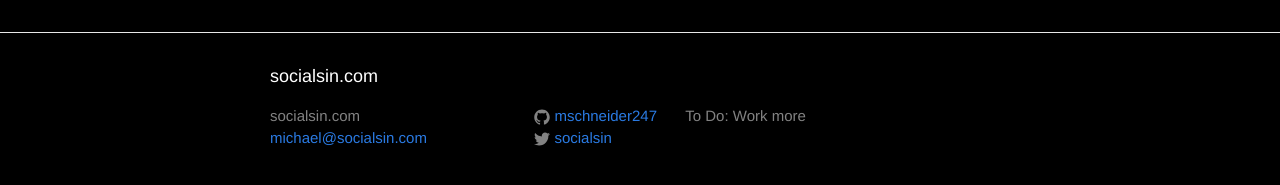
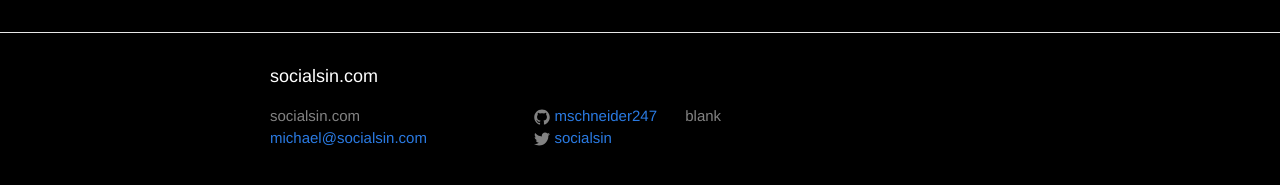
Before and after one commit to mschneider247/mschneider247.github.io, a Jekyll site: the page built from index.html, in a window 1280 px wide. Shown: the part 379-564 px from the top of the page. Built offline with Jekyll 4.4.1, drawn with Linux system fonts in a browser that asks for light colours.

Commit message:
blank
blank

```diff
--- a/_config.yml
+++ b/_config.yml
@@ -9,7 +9,7 @@
 title: socialsin.com
 email: michael@socialsin.com
 description: > # this means to ignore newlines until "baseurl:"
-  To Do: Work more
+  blank
 baseurl: "" # the subpath of your site, e.g. /blog
 url: "http://socialsin.com" # the base hostname & protocol for your site
 twitter_username: socialsin
```
